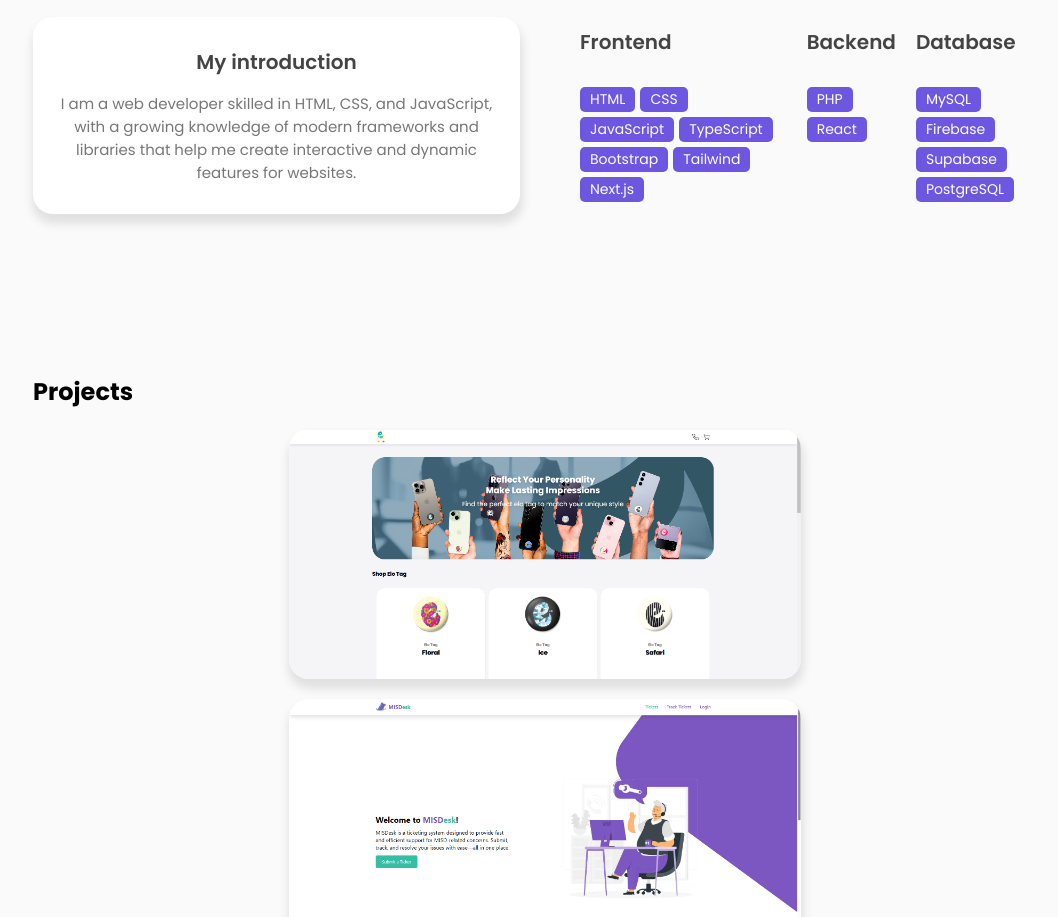
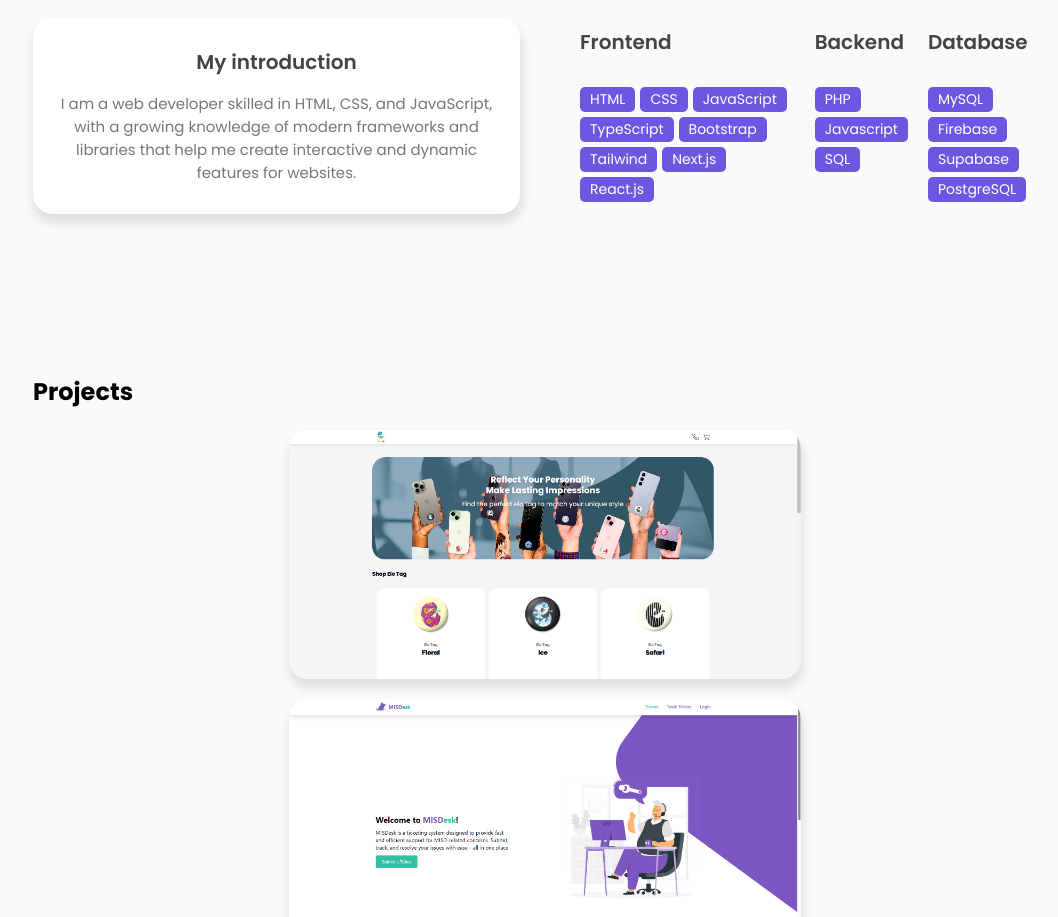
Before and after one commit to ernestluizdiaz/my-portfolio, a plain HTML site: page index.html in a window 1280 px wide. Shown: the part 918-1835 px from the top of the page, without its empty margins (95-1153 px from the left). Drawn offline with nearby package versions, Linux system fonts and the light colour scheme.

Commit message:
add and edit front/back end info

```diff
--- a/index.html
+++ b/index.html
@@ -107,6 +107,7 @@
 								<span>Bootstrap</span>
 								<span>Tailwind</span>
 								<span>Next.js</span>
+								<span>React.js</span>
 
 							</div>
 						</div>
@@ -116,7 +117,8 @@
 							</div>
 							<div class="skills-list">
 								<span>PHP</span>
-								<span>React</span>
+								<span>Javascript</span>
+								<span>SQL</span>
 							</div>
 						</div>
 						<div class="skills-box">
```
